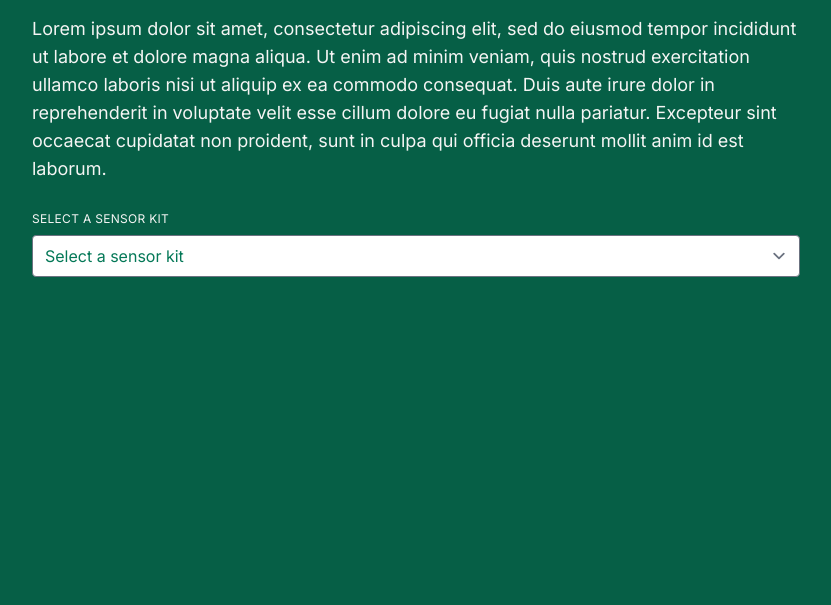
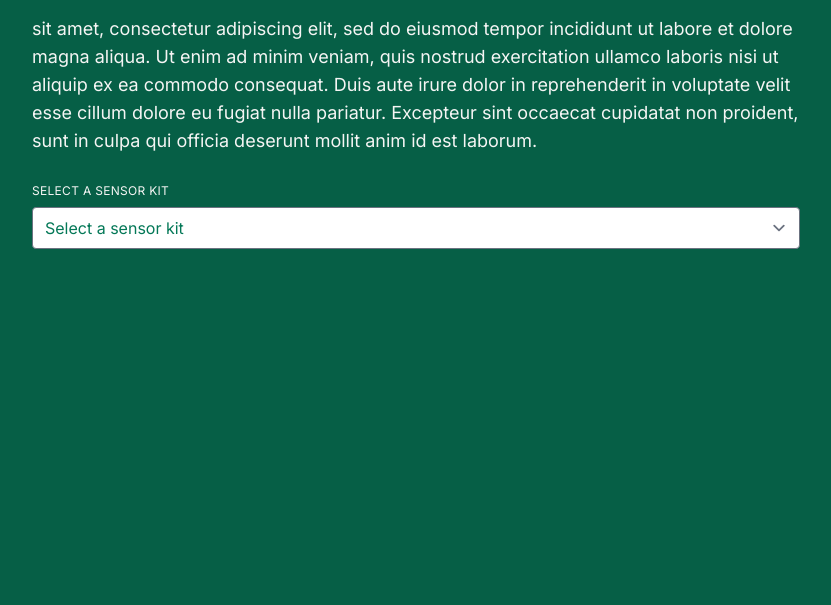
Before and after one commit to antoine3000/floravoltaica, a website built with Vite: page index.html in a window 1280 px wide. Shown: the part 117-722 px from the top of the page, without its empty margins (16-847 px from the left). Built offline with nearby package versions, Linux system fonts and the light colour scheme; files whose address does not match are found by name.

Commit message:
Update index.html

```diff
--- a/index.html
+++ b/index.html
@@ -13,7 +13,7 @@
         <!-- <img src="./src/assets/smartcitizen.png" alt="Floravoltaica" class="header__logo"> -->
         <h1 class="header__title"><a href="/">Floravoltaica</a></h1>
         <h2 class="header__desc">
-          Lorem ipsum dolor sit amet, consectetur adipiscing elit, sed do eiusmod tempor incididunt ut labore et dolore magna aliqua. Ut enim ad minim veniam, quis nostrud exercitation ullamco laboris nisi ut aliquip ex ea commodo consequat. Duis aute irure dolor in reprehenderit in voluptate velit esse cillum dolore eu fugiat nulla pariatur. Excepteur sint occaecat cupidatat non proident, sunt in culpa qui officia deserunt mollit anim id est laborum.
+           sit amet, consectetur adipiscing elit, sed do eiusmod tempor incididunt ut labore et dolore magna aliqua. Ut enim ad minim veniam, quis nostrud exercitation ullamco laboris nisi ut aliquip ex ea commodo consequat. Duis aute irure dolor in reprehenderit in voluptate velit esse cillum dolore eu fugiat nulla pariatur. Excepteur sint occaecat cupidatat non proident, sunt in culpa qui officia deserunt mollit anim id est laborum.
         </h2>
       </header>
 
```
